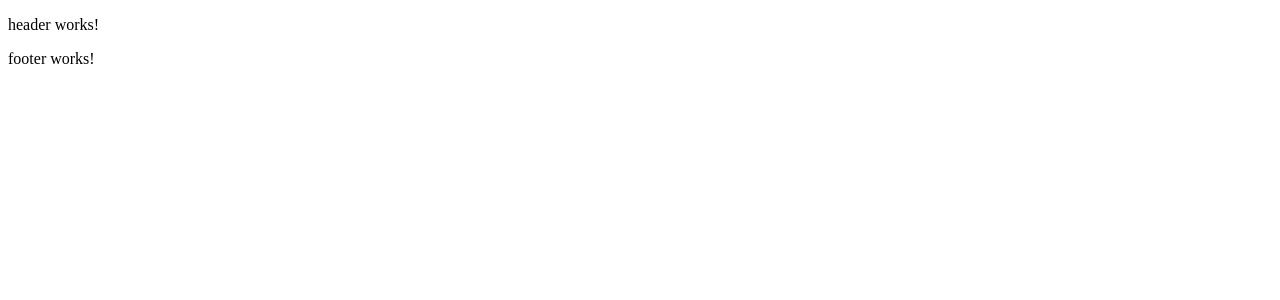
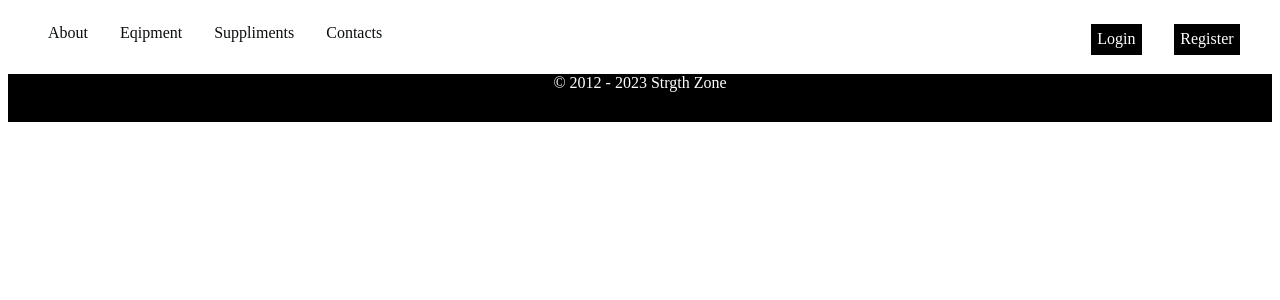
Before and after one commit to Takeda01/Angular-Project, an Angular app: page / in a window 1280 px wide. Shown: the top 300 px of the page. Built offline with nearby package versions, Linux system fonts and the light colour scheme.

Commit message:
initial commit

```diff
--- a/src/app/core/footer/footer.component.html
+++ b/src/app/core/footer/footer.component.html
@@ -1 +1 @@
-<p>footer works!</p>
+<div><p>© 2012 - 2023 Strgth Zone</p></div>
--- a/src/app/core/footer/footer.component.scss
+++ b/src/app/core/footer/footer.component.scss
@@ -0,0 +1,6 @@
+div{
+    background-color: black;
+    color: white;
+    text-align: center;
+    min-height: 3em;
+}
--- a/src/app/core/header/header.component.html
+++ b/src/app/core/header/header.component.html
@@ -1 +1,12 @@
-<p>header works!</p>
+<nav>
+    <ul>
+        <li><a href="">About</a></li>
+        <li><a href="">Eqipment</a></li>
+        <li><a href="">Suppliments</a></li>
+        <li><a href="">Contacts</a></li>
+    </ul>
+    <ul class="auth">
+        <li><a href="">Login</a></li>
+        <li><a href="">Register</a></li>
+    </ul>
+</nav>
--- a/src/app/core/header/header.component.scss
+++ b/src/app/core/header/header.component.scss
@@ -0,0 +1,37 @@
+ul{
+    display: flex;
+    flex-direction: row;
+    justify-content: space-evenly;
+}
+li{
+    list-style: none;
+    display: inline-block;
+    margin-right: 2em;
+}
+a{
+    text-decoration: none;
+    color: rgb(9, 14, 14);
+}
+a:hover{
+text-decoration: underline;
+}
+
+
+ul{
+    display: inline-block;
+
+}
+nav{
+    justify-content: space-between;
+}
+.auth{
+    float: right;
+}
+.auth li {
+    background-color: black;
+    color: white;
+    padding: 0.4em;
+}
+.auth a{
+    color: white;
+}
```
